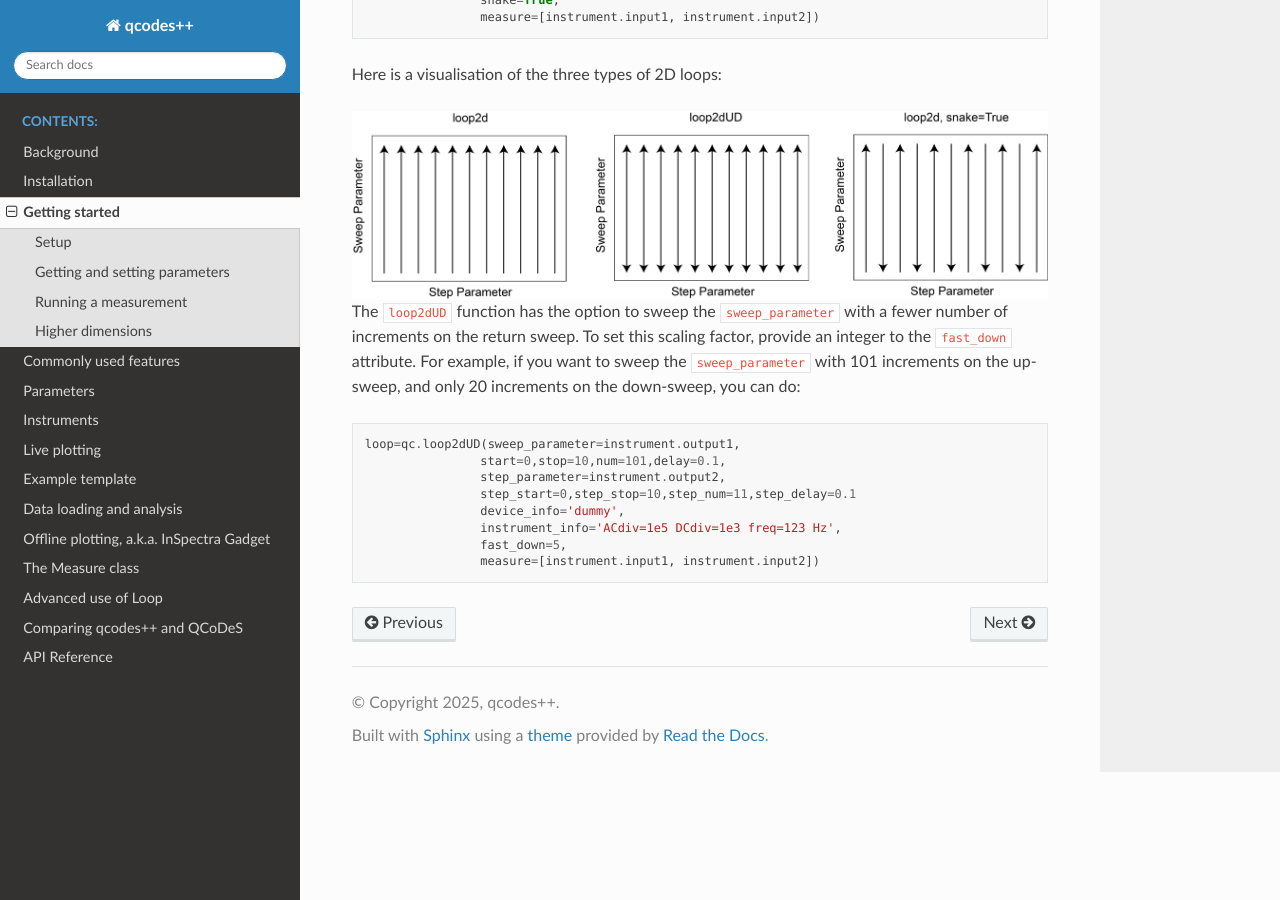
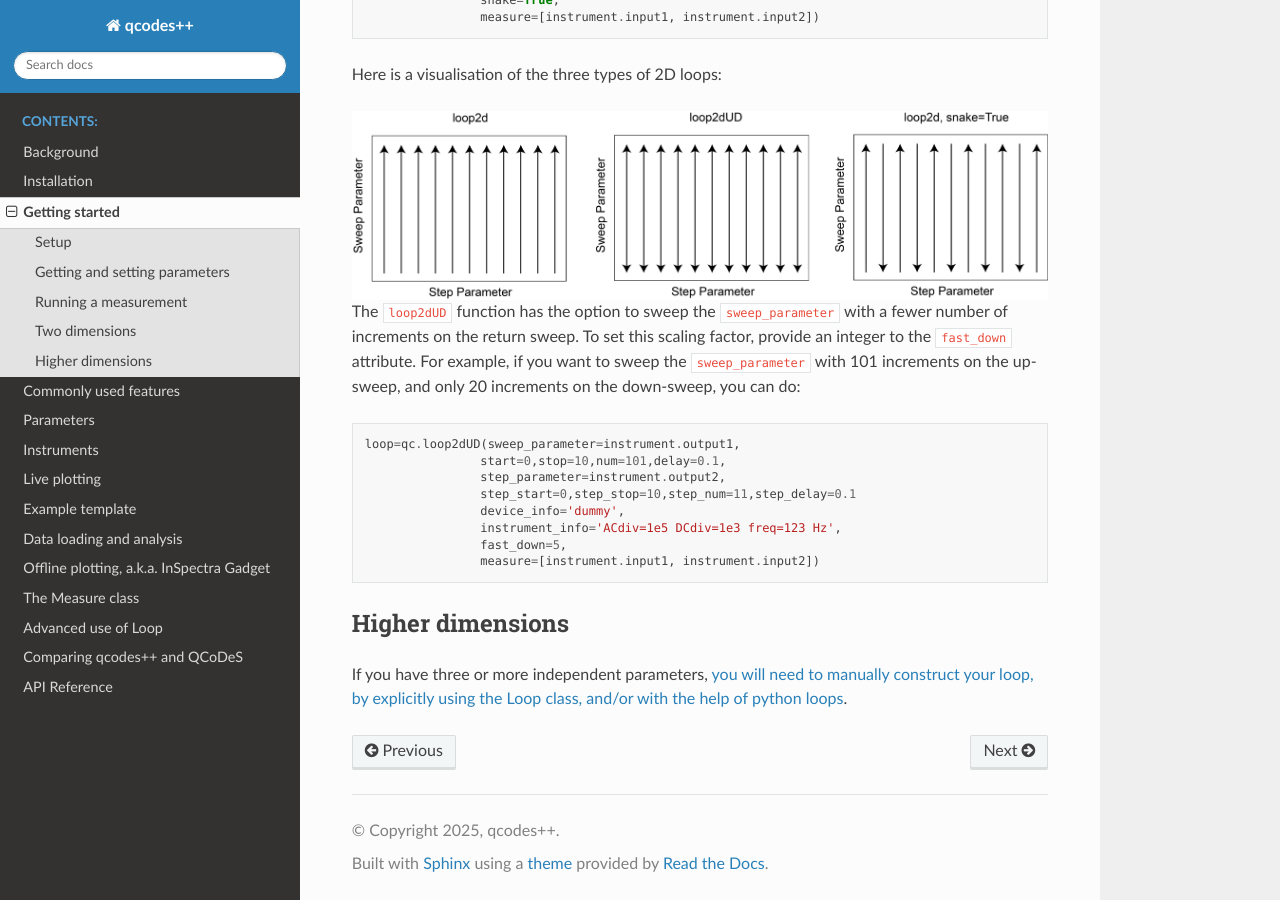
Before and after one commit to qcodespp/qcodespp.github.io, a Sphinx documentation site: the page built from docs/source/dummy_measurements.rst, in a window 1280 px wide and 900 px high, scrolled down 3900 px. Built offline with Sphinx 7.4.7 and the Read the Docs theme 3.1.0, drawn with Linux system fonts in a browser that asks for light colours; some of the changed text lies outside the part shown.

Commit message:
edit dummy_measurements

```diff
--- a/docs/source/dummy_measurements.rst
+++ b/docs/source/dummy_measurements.rst
@@ -103,8 +103,8 @@
 
 **That really is how easy it is to collect data with qcodes++!**
 
-Higher dimensions
------------------
+Two dimensions
+--------------
 If you want to measure two independent parameters, you can use the ``loop2D`` function. For example, if we want to vary both output1 and output2, we can do:
 
 .. code-block:: python
@@ -173,3 +173,7 @@
                     instrument_info='ACdiv=1e5 DCdiv=1e3 freq=123 Hz',
                     fast_down=5,
                     measure=[instrument.input1, instrument.input2])
+
+Higher dimensions
+-----------------
+If you have three or more independent parameters, `you will need to manually construct your loop, by explicitly using the Loop class, and/or with the help of python loops <https://qcodespp.github.io/advanced.html>`__.
```
